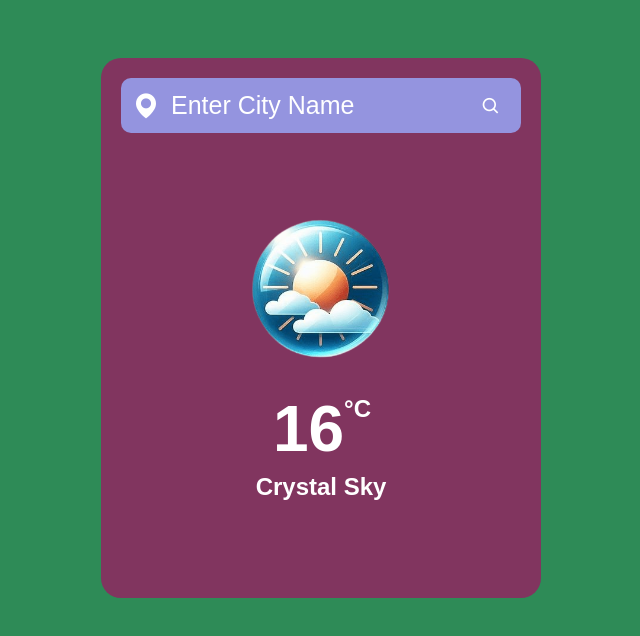
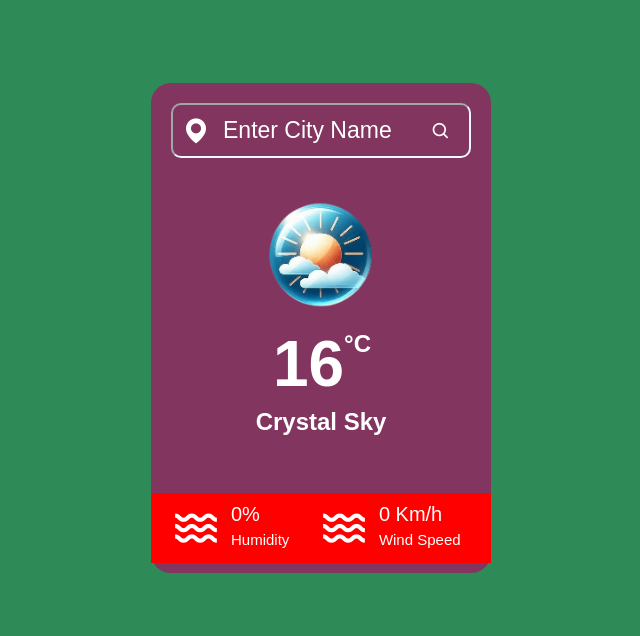
Before and after one commit to CodeforNitin/P2_Weather_App_v1, a plain HTML site: page index.html in a window 1280 px wide. Shown: the whole page, without its empty margins (319-959 px from the left). Drawn offline with nearby package versions, Linux system fonts and the light colour scheme.

Commit message:
done with alignments

```diff
--- a/index.html
+++ b/index.html
@@ -1,5 +1,6 @@
 <!DOCTYPE html>
 <html lang="en">
+
 <head>
     <meta charset="UTF-8">
     <meta name="viewport" content="width=device-width, initial-scale=1.0">
@@ -12,9 +13,9 @@
 
     <div class="container">
         <div class="search-box">
-            <i class='bx bxs-map' undefined ></i>
+            <i class='bx bxs-map' undefined></i>
             <input type="search" class="bx-search" placeholder="Enter City Name">
-            <button class='bx bx-search' ></button>
+            <button class='bx bx-search'></button>
         </div>
 
         <div class="weather-box">
@@ -28,9 +29,32 @@
                 </div>
             </div>
         </div>
+
+        <div class="weather-details">
+            <div class="humid">
+                <i class='bx bx-water'></i>
+                <div class="humid-text">
+                    <div class="info-humid"><span>0%</span></div>
+                    <p>Humidity</p>
+                </div>
+            </div>
+
+            <div class="wind">
+                <i class='bx bx-water'></i>
+                <div class="wind-text">
+                    <div class="info-wind"><span>0 Km/h</span></div>
+                    <p>Wind Speed</p>
+                </div>
+            </div>
+        </div>
+
+
+
     </div>
 
 
 
+
 </body>
+
 </html>
--- a/style.css
+++ b/style.css
@@ -20,8 +20,8 @@ body{
 .container{
     position: relative;
     background-color: rgb(129, 53, 95);
-    width: 400px;
-    height:500px;
+    width: 300px;
+    height:450px;
     padding: 20px;
     border-radius: 20px;
     color: rgb(255, 255, 255);
@@ -31,7 +31,7 @@ body{
     position: relative;
     width: 100%;
     height: 55px;
-    background-color: rgb(148, 148, 223);
+    background-color: transparent;
     display: flex;
     align-items: center;
     border-radius: 10px;
@@ -46,12 +46,12 @@ body{
     border-radius: 10px;
     color: rgb(255, 255, 255);
     padding: 0px 55px 0px 50px;
-    font-size: 25px;
+    font-size: 23px;
     font-weight: 500;
     text-transform: uppercase;
+    border-color: aliceblue;
+    border-width: 2px;
     outline: none;
-    border: none;
-
 
 }
 
@@ -88,10 +88,12 @@ body{
     line-height: 1;
     font-weight: 700;
     font-family: "Varela Round", sans-serif;
+    text-transform: capitalize;
 }
 
 .weather-box img{
     width:60%;
+    margin-top: -30px;
 }
 
 .weather-box{
@@ -115,3 +117,55 @@ body{
     font-weight: 700;
     font-family: "Varela Round", sans-serif;
 }
+
+.weather-details{
+    position: absolute;
+    width: 94%;
+    bottom:10px;
+    left: 0;
+    padding: 0px 10px;
+    display: flex;
+    background-color: red;
+    font-family: "Varela Round", sans-serif;
+}
+
+.weather-details .humid,
+.weather-details .wind{
+    display: flex;
+    align-items: center;
+    width: 50%;
+}
+
+.weather-details .humid{
+    padding-left: 10px;
+    justify-content: flex-start;
+}
+
+.weather-details .wind{
+    padding-right: 20px;
+    justify-content: flex-end;
+}
+
+.weather-details i{
+    font-size: 50px;
+    margin-right: 10px;
+}
+
+.weather-details span{
+display: inline-block;
+font-size: 20px;
+font-weight: 500;
+
+}
+
+.info-humid,
+.info-wind
+{
+    margin-bottom: -10px;
+}
+
+.humid-text,
+.wind-text{
+    margin-top: 10px;
+    font-size: 15px;
+}
```
